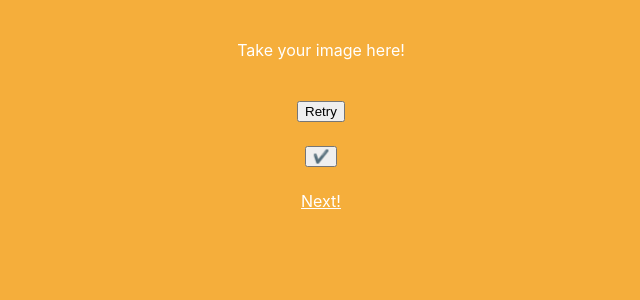
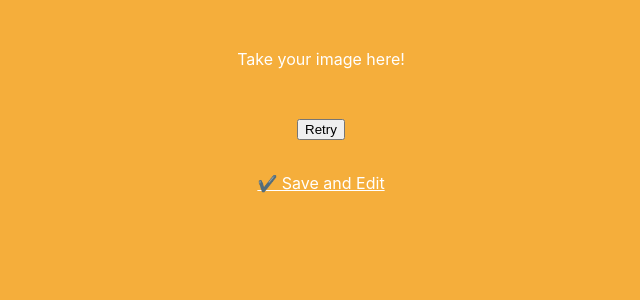
Before and after one commit to atreides1/snappy-webcam-app, a React (Create React App) app: page /camera in a window 1280 px wide. Both pictures are taken after a click on the button "Take Photo". Shown: the top 300 px of the page, without its empty margins (319-959 px from the left). Built offline with nearby package versions, Linux system fonts and the light colour scheme; no server answers.

Commit message:
alert user when saving photo

```diff
--- a/src/App.css
+++ b/src/App.css
@@ -37,6 +37,10 @@
   justify-content: space-evenly;
 }
 
+#savePhoto {
+  visibility: hidden;
+}
+
 #gallery {
   background-color: #E6663B;
   height: 100%;
--- a/src/camera.js
+++ b/src/camera.js
@@ -46,10 +46,10 @@ class Camera extends Component {
 
         let btn = document.getElementById("captureButton");
         let btn1 = document.getElementById("retakeButton");
-        let btn2 = document.getElementById("acceptButton");
+        let btn2 = document.getElementById("savePhoto");
         btn.style.display = "none";
         btn1.style.display = "block";
-        btn2.style.display = "block";
+        btn2.style.visibility = "visible";
 
     }
 
@@ -62,11 +62,11 @@ class Camera extends Component {
         this.loadStream();
         let btn = document.getElementById("captureButton");
         let btn1 = document.getElementById("retakeButton")
-        let btn2 = document.getElementById("acceptButton")
+        // let btn2 = document.getElementById("acceptButton")
 
         btn.style.display = "block";
         btn1.style.display = "none";
-        btn2.style.display = "none";
+        // btn2.style.display = "none";
     }
 
     save() {
@@ -78,6 +78,15 @@ class Camera extends Component {
         console.log("saved!");
         localStorage.setItem("photo", image);
         video.srcObject = null; //this removes video stream
+        //alert user save was successful
+        alert("Photo was saved successfully!",
+
+        // <div style={textColor}>
+        //     <Link to="editor"> Edit Photo! </Link>
+        //     <Link to="gallery"> View Images!</Link>
+        // </div>
+
+        )
 
     }
 
@@ -94,10 +103,8 @@ class Camera extends Component {
                 <video autoPlay={true} id="video"></video>
                 <button id="captureButton" onClick={this.takePhoto}>Take Photo</button>
                 <button id="retakeButton" onClick={this.reload} style={hiddenSyle}>Retry</button>
-                <button id="acceptButton" onClick={this.save} style={hiddenSyle}>✔️</button>
-                <Link to="editor">Next!</Link>
-
-
+                {/* <button id="acceptButton" onClick={this.save} style={hiddenSyle}>✔️</button> */}
+                <div id="savePhoto"><Link to="editor" onClick={this.save}>✔️ Save and Edit </Link></div>
                 <canvas id="canvas"></canvas>
             </div>
         );
```
